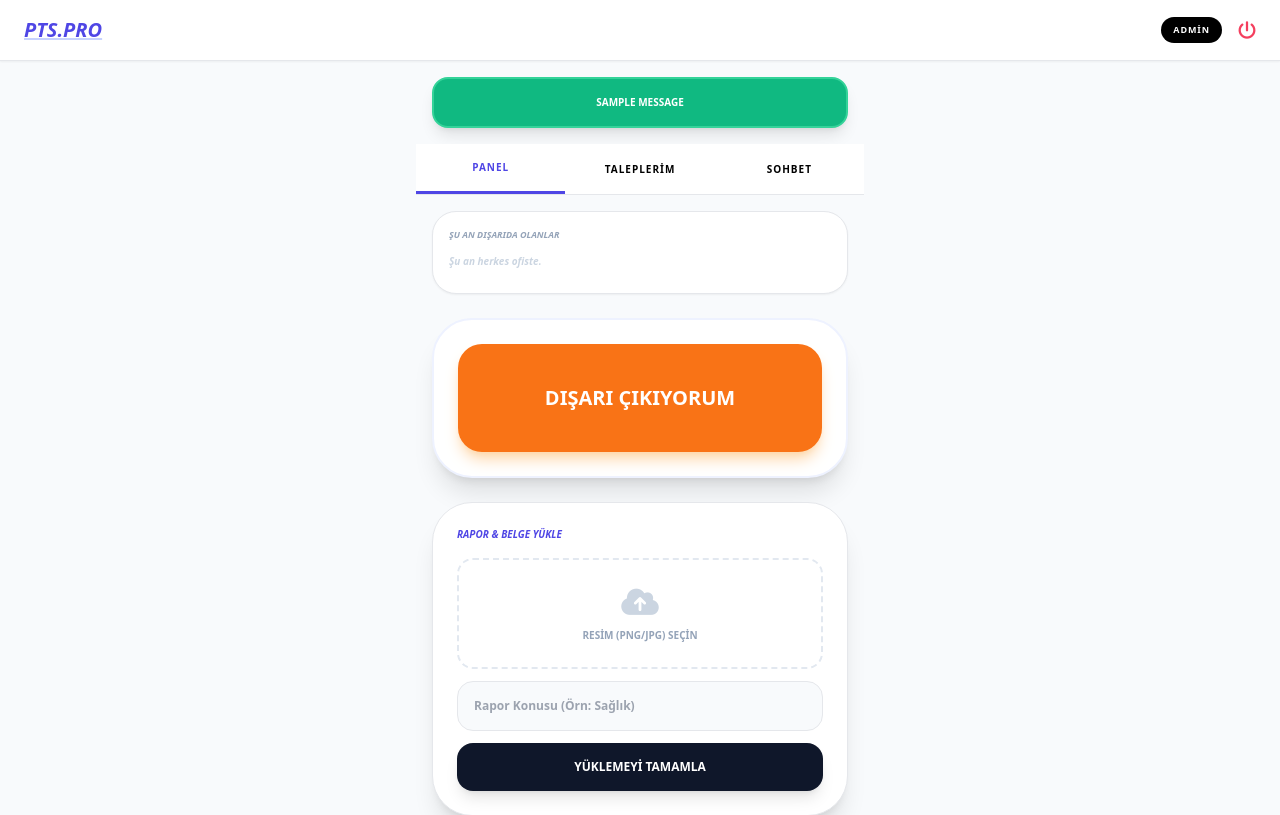
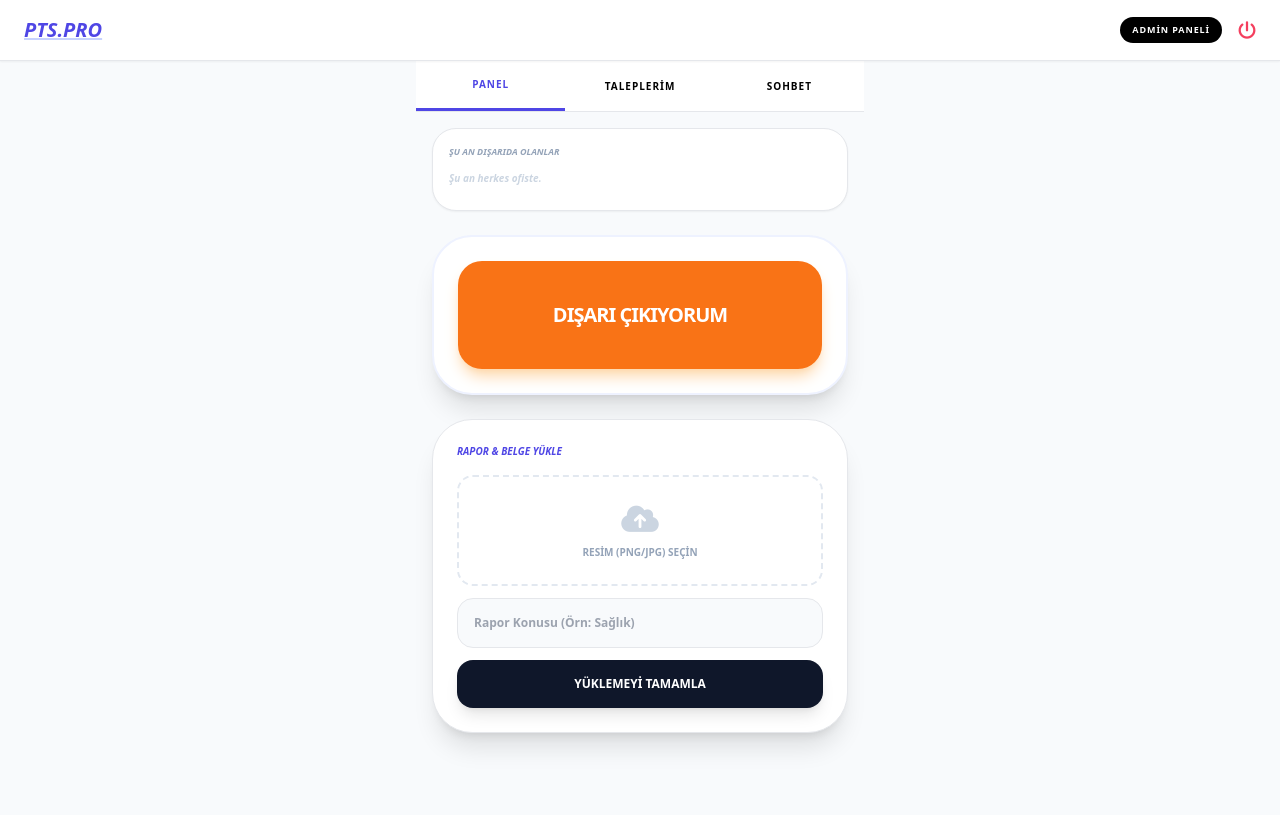
Before and after one commit to sametyalcin231/PTS_Sistemi, a Flask app: page / in a window 1280 px wide. Shown: the top 815 px of the page. After the commit the page ends 757 px from the top, so only its background shows below. Run offline with Flask 3, Linux system fonts and the light colour scheme; a user stored in the database is signed in; tables that the repository leaves empty hold one stand-in row (values such as "Sample post"); one stand-in notice (Sample message) is shown; some libraries are stand-ins or nearby versions.

Commit message:
Update index.html

```diff
--- a/templates/index.html
+++ b/templates/index.html
@@ -21,15 +21,6 @@
                 <h1 class="text-4xl font-black text-indigo-600 tracking-tighter italic">PTS PRO</h1>
                 <p class="text-slate-400 text-[10px] font-black uppercase tracking-widest mt-1">HOŞ GELDİNİZ</p>
             </div>
-
-            {% with msgs = get_flashed_messages(with_categories=true) %}
-                {% if msgs %}{% for c, m in msgs %}
-                <div class="p-3 mb-4 rounded-xl text-[10px] font-bold text-center {% if c == 'success' %}bg-emerald-100 text-emerald-700{% else %}bg-rose-100 text-rose-700{% endif %}">
-                    {{ m }}
-                </div>
-                {% endfor %}{% endif %}
-            {% endwith %}
-
             <form action="{% if auth_mode == 'login' %}/login{% else %}/register{% endif %}" method="POST" class="space-y-3">
                 {% if auth_mode == 'register' %}
                 <input type="text" name="full_name" placeholder="Ad Soyad" required class="w-full p-4 border rounded-2xl bg-slate-50 font-bold text-xs outline-none">
@@ -42,20 +33,8 @@
                     {% if auth_mode == 'login' %}GİRİŞ YAP{% else %}KAYDOL{% endif %}
                 </button>
             </form>
-
             <div class="mt-6 flex justify-between text-[10px] font-black uppercase text-slate-400">
                 <a href="{% if auth_mode == 'login' %}/register{% else %}/login{% endif %}">{% if auth_mode == 'login' %}Yeni Kayıt{% else %}Geri Dön{% endif %}</a>
-                <button onclick="document.getElementById('pw-modal').classList.toggle('hidden')">Şifremi Unuttum?</button>
-            </div>
-        </div>
-
-        <div id="pw-modal" class="hidden fixed inset-0 bg-black/60 backdrop-blur-sm z-50 flex items-center justify-center p-6">
-            <div class="bg-white p-8 rounded-[2rem] w-full max-w-sm">
-                <form action="/forgot_password" method="POST" class="space-y-4">
-                    <input type="email" name="email" placeholder="Kayıtlı Mail Adresiniz" required class="w-full p-4 border rounded-2xl bg-slate-50 outline-none font-bold text-xs">
-                    <button class="w-full bg-indigo-600 text-white py-4 rounded-2xl font-black uppercase">Şifremi Gönder</button>
-                    <button type="button" onclick="document.getElementById('pw-modal').classList.add('hidden')" class="w-full text-xs font-black text-slate-400 uppercase">Kapat</button>
-                </form>
             </div>
         </div>
     </div>
@@ -64,20 +43,10 @@
     <nav class="bg-white border-b sticky top-0 z-50 p-4 px-6 flex justify-between items-center shadow-sm">
         <span class="font-black text-xl text-indigo-600 italic underline decoration-indigo-200">PTS.PRO</span>
         <div class="flex items-center gap-4">
-            {% if current_user.role == 'admin' %}<a href="/admin_panel" class="text-[9px] bg-black text-white px-3 py-1.5 rounded-full font-black tracking-widest uppercase">ADMİN</a>{% endif %}
+            {% if current_user.role == 'admin' %}<a href="/admin_panel" class="text-[9px] bg-black text-white px-3 py-1.5 rounded-full font-black tracking-widest uppercase">ADMİN PANELİ</a>{% endif %}
             <a href="/logout" class="text-rose-500 text-lg"><i class="fa-solid fa-power-off"></i></a>
         </div>
     </nav>
-
-    <div class="max-w-md mx-auto mt-4 px-4">
-        {% with messages = get_flashed_messages(with_categories=true) %}
-            {% if messages %}{% for category, message in messages %}
-                <div class="p-4 rounded-2xl mb-4 text-[10px] font-black uppercase text-center shadow-lg border-2 {% if category == 'success' %}bg-emerald-500 text-white border-emerald-400{% else %}bg-orange-500 text-white border-orange-400{% endif %}">
-                    {{ message }}
-                </div>
-            {% endfor %}{% endif %}
-        {% endwith %}
-    </div>
 
     <div class="max-w-md mx-auto bg-white border-b flex justify-around sticky top-[60px] z-40">
         <button onclick="openTab('main')" id="btn-main" class="tab-btn active flex-1 py-4 text-[10px] font-black uppercase tracking-widest">Panel</button>
@@ -86,7 +55,6 @@
     </div>
 
     <main class="max-w-md mx-auto p-4 space-y-6 pb-24">
-
         <div id="main" class="tab-content active space-y-6">
             <div class="bg-white p-4 rounded-3xl shadow-sm border">
                 <h3 class="text-[9px] font-black text-slate-400 uppercase mb-3 italic">Şu An Dışarıda Olanlar</h3>
@@ -106,9 +74,26 @@
 
             <div class="bg-white p-6 rounded-[2.5rem] shadow-xl border-2 border-indigo-50 text-center">
                 {% if not active_status %}
-                <a href="/terminal/out" class="block w-full bg-orange-500 text-white py-10 rounded-3xl font-black text-xl shadow-lg shadow-orange-200 uppercase">DIŞARI ÇIKIYORUM</a>
+                <a href="/terminal/out" class="block w-full bg-orange-500 text-white py-10 rounded-3xl font-black text-xl shadow-lg shadow-orange-200 uppercase tracking-tighter">DIŞARI ÇIKIYORUM</a>
                 {% else %}
-                <a href="/terminal/in" class="block w-full bg-emerald-500 text-white py-10 rounded-3xl font-black text-xl shadow-lg shadow-emerald-200 uppercase">GELDİM / GİRİŞ</a>
+                <div class="mb-4">
+                    <p class="text-[10px] font-black text-slate-400 uppercase mb-1">Dışarıda Geçen Süre</p>
+                    <p class="text-3xl font-black text-indigo-600 tabular-nums" id="liveCounter">00:00:00</p>
+                </div>
+                <a href="/terminal/in" class="block w-full bg-emerald-500 text-white py-10 rounded-3xl font-black text-xl shadow-lg shadow-emerald-200 uppercase tracking-tighter">GELDİM / GİRİŞ</a>
+                <script>
+                    function updateCounter() {
+                        const start = new Date("{{ active_status.created_at.strftime('%Y-%m-%dT%H:%M:%S') }}");
+                        const now = new Date();
+                        const diff = Math.abs(now - start);
+                        const h = Math.floor(diff / 3600000);
+                        const m = Math.floor((diff % 3600000) / 60000);
+                        const s = Math.floor((diff % 60000) / 1000);
+                        document.getElementById('liveCounter').innerText =
+                            (h<10?'0':'')+h + ":" + (m<10?'0':'')+m + ":" + (s<10?'0':'')+s;
+                    }
+                    setInterval(updateCounter, 1000); updateCounter();
+                </script>
                 {% endif %}
             </div>
 
@@ -139,20 +124,19 @@
                     <button class="w-full bg-white text-indigo-600 py-4 rounded-2xl font-black uppercase text-xs shadow-lg">YÖNETİME GÖNDER</button>
                 </form>
             </div>
-
             <div class="space-y-3">
                 <h3 class="text-[10px] font-black text-slate-400 uppercase italic px-4">Taleplerimin Durumu</h3>
                 {% for r in requests %}
-                <div class="bg-white p-4 rounded-3xl shadow-sm border flex justify-between items-center transition-all hover:scale-[1.02]">
+                <div class="bg-white p-4 rounded-3xl shadow-sm border flex justify-between items-center transition-all">
                     <div class="flex-1">
                         <p class="text-[10px] font-black uppercase text-indigo-600">{{ r.req_type }}</p>
                         <p class="text-[11px] font-bold text-slate-500 truncate pr-4">{{ r.content }}</p>
                     </div>
-                    <span class="text-[9px] font-black px-3 py-1.5 rounded-full uppercase
+                    <span class="text-[9px] font-black px-3 py-1.5 rounded-full uppercase shadow-sm
                         {% if r.status == 'Beklemede' %}bg-orange-100 text-orange-600
                         {% elif r.status == 'Onaylandı' %}bg-emerald-100 text-emerald-600
                         {% elif r.status == 'Reddedildi' %}bg-rose-100 text-rose-600
-                        {% else %}bg-slate-100 text-slate-600{% endif %} shadow-sm">
+                        {% else %}bg-slate-100 text-slate-600{% endif %}">
                         {{ r.status }}
                     </span>
                 </div>
@@ -172,7 +156,7 @@
                     </div>
                     {% endfor %}
                 </div>
-                <form action="/send_msg" method="POST" class="p-4 bg-white border-t flex gap-2 sticky bottom-0">
+                <form action="/send_msg" method="POST" class="p-4 bg-white border-t flex gap-2">
                     <input type="text" name="content" placeholder="Mesaj..." class="flex-1 p-4 border rounded-2xl text-xs font-bold outline-none bg-slate-50 focus:bg-white focus:border-indigo-300 transition-all" required>
                     <button class="bg-indigo-600 text-white px-6 rounded-2xl shadow-lg hover:bg-indigo-700 transition-colors"><i class="fa-solid fa-paper-plane"></i></button>
                 </form>
@@ -182,21 +166,16 @@
     {% endif %}
 
     <script>
-        // Sekme Değiştirme Fonksiyonu
         function openTab(tabId) {
             document.querySelectorAll('.tab-content').forEach(t => t.classList.remove('active'));
             document.querySelectorAll('.tab-btn').forEach(b => b.classList.remove('active'));
             document.getElementById(tabId).classList.add('active');
             document.getElementById('btn-' + tabId).classList.add('active');
-
-            // Sohbet sekmesi açıldığında en alta kaydır
             if(tabId === 'chat') {
                 const cb = document.getElementById('chatBox');
                 if(cb) cb.scrollTop = cb.scrollHeight;
             }
         }
-
-        // İlk yüklemede sohbeti en alta kaydır
         window.onload = function() {
             const cb = document.getElementById('chatBox');
             if(cb) cb.scrollTop = cb.scrollHeight;
```
